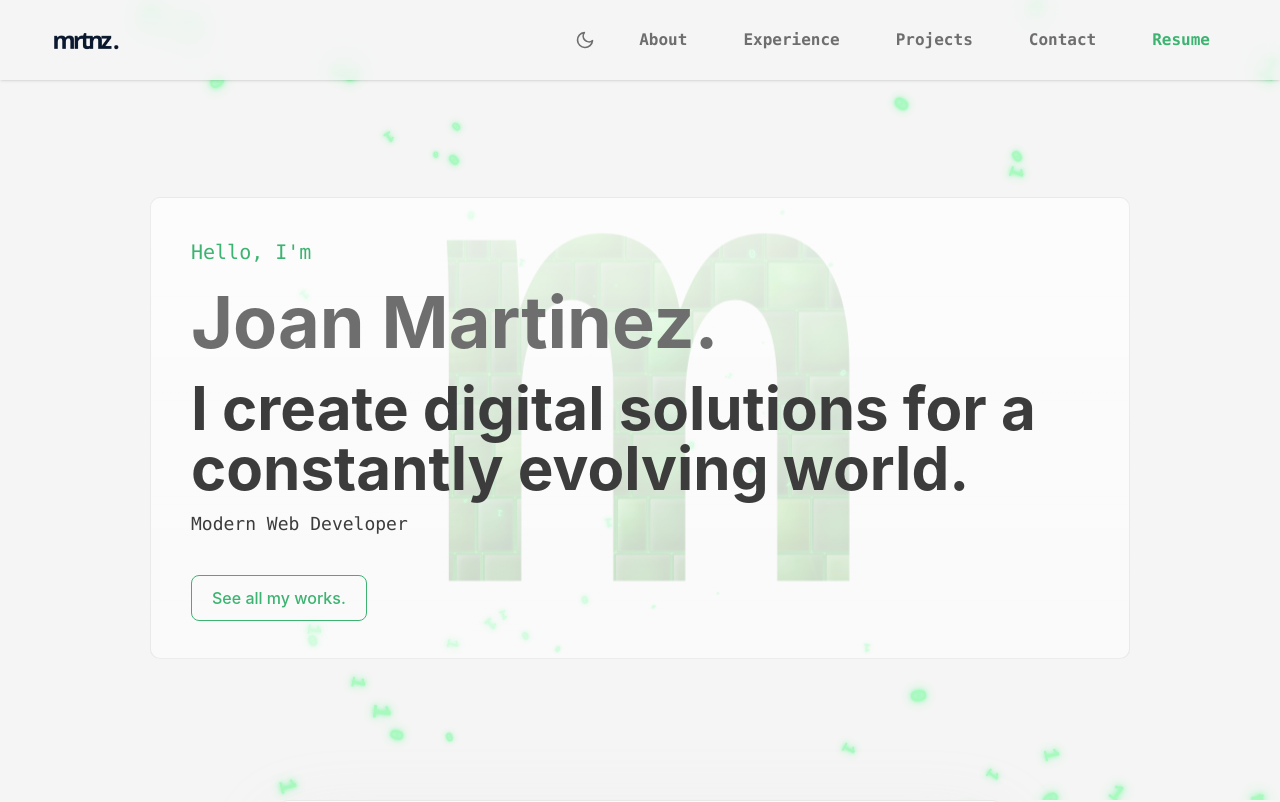
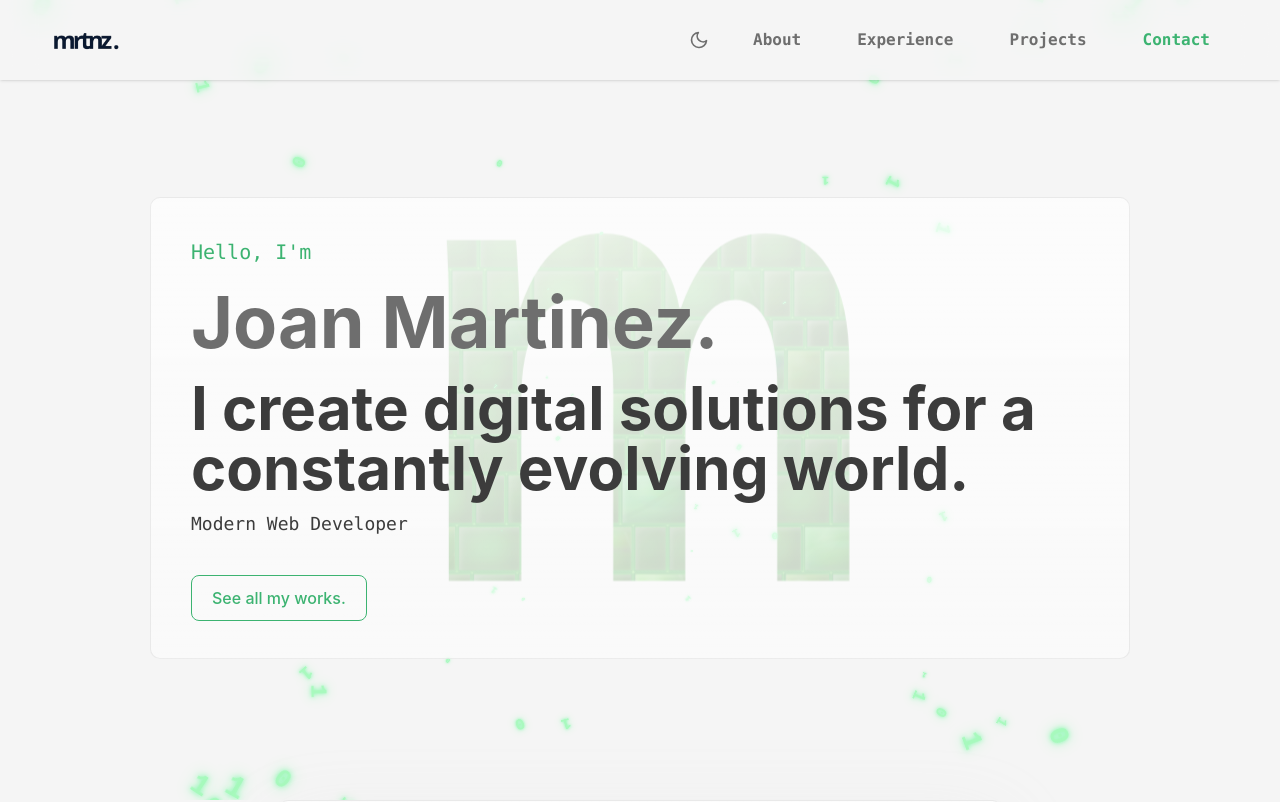
Before and after one commit to joanmrtnz/portfolio, a React (Vite) app: page / in a window 1280 px wide. Shown: the top 802 px of the page. Built offline with nearby package versions, Linux system fonts and the light colour scheme.

Commit message:
refactor: remove resume link and CV asset

```diff
--- a/src/components/Header.jsx
+++ b/src/components/Header.jsx
@@ -58,8 +58,7 @@ export default function Header() {
           <li><a href="#about" className="text-[var(--lightest-slate)] hover:text-[var(--green)] hover:underline focus-visible:underline focus:outline-none px-5 py-2.5">About</a></li>
           <li><a href="#experience" className="text-[var(--lightest-slate)] hover:text-[var(--green)] hover:underline focus-visible:underline focus:outline-none px-5 py-2.5">Experience</a></li>
           <li><a href="#projects" className="text-[var(--lightest-slate)] hover:text-[var(--green)] hover:underline focus-visible:underline focus:outline-none px-5 py-2.5">Projects</a></li>
-          <li><a href="#contact" className="text-[var(--lightest-slate)] hover:text-[var(--green)] hover:underline focus-visible:underline focus:outline-none px-5 py-2.5">Contact</a></li>
-          <li><a href="/joan_martinez_CV.pdf" className="text-[var(--green)] hover:underline focus-visible:underline focus:outline-none px-5 py-2.5">Resume</a></li>
+          <li><a href="#contact" className="text-[var(--green)] hover:underline focus-visible:underline focus:outline-none px-5 py-2.5">Contact</a></li>
         </ul>
 
         <button
@@ -93,13 +92,7 @@ export default function Header() {
           <a href="#about" onClick={() => setMenuOpen(false)} className="mr-4 border-b border-dashed text-[var(--lightest-slate)] hover:text-[var(--green)]">About</a>
           <a href="#experience" onClick={() => setMenuOpen(false)} className="mr-4 border-b border-dashed text-[var(--lightest-slate)] hover:text-[var(--green)]">Experience</a>
           <a href="#projects" onClick={() => setMenuOpen(false)} className="mr-4 border-b border-dashed text-[var(--lightest-slate)] hover:text-[var(--green)]">Projects</a>
-          <a href="#contact" onClick={() => setMenuOpen(false)} className="mr-4 border-b border-dashed text-[var(--lightest-slate)] hover:text-[var(--green)]">Contact</a>
-         <a
-           href="/joan_martinez_CV.pdf"
-            type="button"
-            onClick={() => setMenuOpen(false)}
-            className="mr-4 border-b border-dashed text-[var(--green)] bg-[var(--navy)]"
-          >Resume</a>
+          <a href="#contact" onClick={() => setMenuOpen(false)} className="mr-4 border-b border-dashed text-[var(--green)] bg-[var(--navy)]">Contact</a>``
         </div>
       </nav>
     </header>
```
Also changed, not shown: 1 other file (tests, documents, lock files or other folders).
